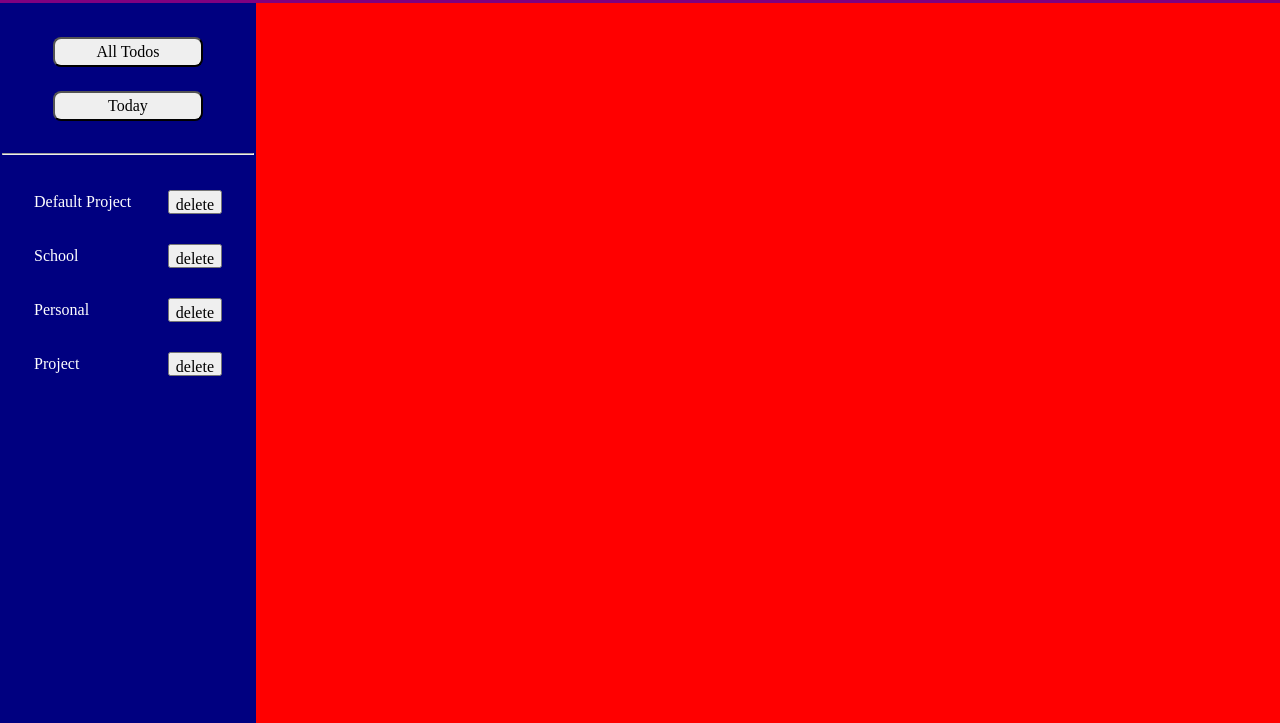
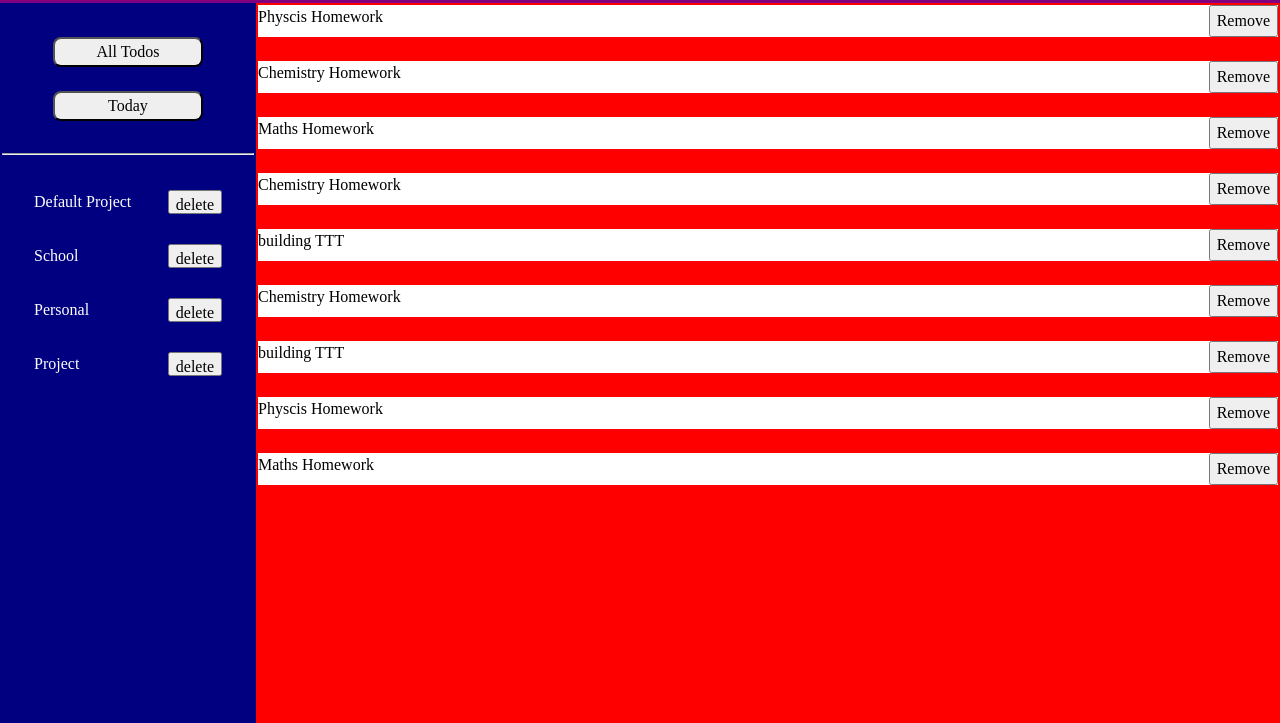
Before and after one commit to devnchill/todo, a website built with webpack: page src/html/template.html in a window 1280 px wide. Shown: the part 77-800 px from the top of the page. Built offline with nearby package versions, Linux system fonts and the light colour scheme.

Commit message:
working on removing todos

```diff
--- a/src/css/layout.css
+++ b/src/css/layout.css
@@ -73,6 +73,8 @@ main {
   text-align: center;
 }
 .individualTodo {
+  display: flex;
+  justify-content: space-between;
   --height-todo-div: 2rem;
   background-color: white;
   height: var(--height-todo-div);
--- a/src/js/dom.js
+++ b/src/js/dom.js
@@ -9,7 +9,7 @@ const dom = (function () {
   };
 
   const displayAllProjects = () => {
-    projectContainer.innerHTML="";
+    projectContainer.innerHTML = "";
     const arrayOfAllProjects = project.allProjects;
     arrayOfAllProjects.forEach((item) => {
       const projectDiv = createCustomElement("div", item.pid, "", [
@@ -38,9 +38,17 @@ const dom = (function () {
     project.allProjects.forEach((project) => {
       const todos = project.todos;
       todos.forEach((todo) => {
-        const todoDiv = createCustomElement("div", todo.tid, todo.title, [
+        const todoDiv = createCustomElement("div", todo.tid, "", [
           "individualTodo",
         ]);
+        const todoTitle = createCustomElement("p", "p-todo-title", todo.title, [
+          "todo-title",
+        ]);
+        const todoRemoveBtn = createCustomElement("button", "", "Remove", [
+          "todo-remove-btn",
+        ]);
+        todoDiv.appendChild(todoTitle);
+        todoDiv.appendChild(todoRemoveBtn);
         Main.appendChild(todoDiv);
       });
     });
--- a/src/js/helperfunction.js
+++ b/src/js/helperfunction.js
@@ -12,6 +12,11 @@ function createCustomElement(tag, id, textcontent, classlist = []) {
 const attachEventListenersToProjects = () => {
   const allProjectElements = document.querySelectorAll(".individualProject");
   const showAllTodoBtn = document.querySelector("#all-todos");
+  const deleteSpecificProjectButton =
+    document.querySelectorAll("#project-remove");
+  const allRemoveTodoBtn = document.querySelectorAll(".todo-remove-btn");
+
+  //console.log(allRemoveTodoBtn);
 
   allProjectElements.forEach((item) => {
     item.addEventListener("click", (e) => {
@@ -20,8 +25,6 @@ const attachEventListenersToProjects = () => {
   });
 
   showAllTodoBtn.addEventListener("click", dom.displayAllTodos);
-  const deleteSpecificProjectButton =
-    document.querySelectorAll("#project-remove");
 
   deleteSpecificProjectButton.forEach((item) => {
     item.addEventListener("click", (e) => {
@@ -32,5 +35,15 @@ const attachEventListenersToProjects = () => {
       attachEventListenersToProjects();
     });
   });
+
+  allRemoveTodoBtn.forEach((item) => {
+    item.addEventListener("click", (e) => {
+      let tid = Number(e.target.parentElement.id);
+      console.log(tid);
+      project.deleteTodo(tid);
+      dom.displayAllTodos();
+      attachEventListenersToProjects();
+    });
+  });
 };
 export { createCustomElement, attachEventListenersToProjects };
--- a/src/js/index.js
+++ b/src/js/index.js
@@ -3,5 +3,6 @@ import { attachEventListenersToProjects } from "./helperfunction";
 import "/src/css/layout.css";
 
 dom.displayAllProjects();
+dom.displayAllTodos();
 
 attachEventListenersToProjects();
```
Also changed, not shown: src/js/projects.js (indentation only).
